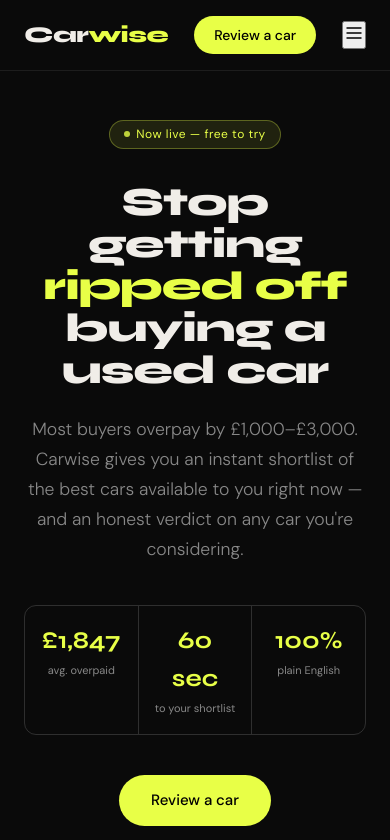
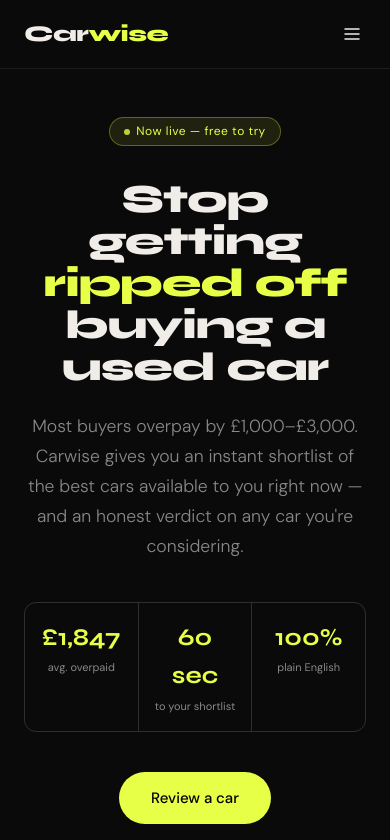
Before and after one commit to willthorne11/carwise, a Next.js app: page / in a window 390 px wide. Shown: the top 840 px of the page. Built offline with nearby package versions, Linux system fonts and the light colour scheme; no server answers.

Commit message:
Update Nav.module.css

```diff
--- a/components/Nav.module.css
+++ b/components/Nav.module.css
@@ -15,6 +15,8 @@
   font-weight: 800;
   font-size: 1.4rem;
   letter-spacing: -0.5px;
+  text-decoration: none;
+  color: var(--text);
 }
 
 .logo span { color: var(--accent); }
@@ -36,11 +38,7 @@
 
 .ctaSecondary {
   color: var(--muted) !important;
-  font-size: 14px;
-  transition: color 0.2s !important;
 }
-
-.ctaSecondary:hover { color: var(--text) !important; }
 
 .cta {
   background: var(--accent) !important;
@@ -50,13 +48,48 @@
   font-weight: 500;
   font-size: 14px;
   transition: opacity 0.2s !important;
-  text-decoration: none;
+  text-decoration: none !important;
 }
 
 .cta:hover { opacity: 0.85; }
 
-@media (max-width: 600px) {
+.hamburger {
+  display: none;
+  background: none;
+  border: none;
+  cursor: pointer;
+  color: var(--text);
+  padding: 4px;
+}
+
+.mobileMenu {
+  display: none;
+  flex-direction: column;
+  background: var(--surface);
+  border-bottom: 0.5px solid var(--border);
+  position: sticky;
+  top: 65px;
+  z-index: 99;
+}
+
+.mobileLink {
+  display: flex;
+  align-items: center;
+  gap: 12px;
+  padding: 1rem 1.5rem;
+  color: var(--muted);
+  text-decoration: none;
+  font-size: 15px;
+  border-bottom: 0.5px solid var(--border);
+  transition: background 0.15s, color 0.15s;
+}
+
+.mobileLink:last-child { border-bottom: none; }
+.mobileLink:hover { background: var(--surface2); color: var(--text); }
+
+@media (max-width: 680px) {
   .nav { padding: 1rem 1.5rem; }
-  .links a:not(.cta):not(.ctaSecondary) { display: none; }
-  .ctaSecondary { display: none !important; }
+  .links { display: none; }
+  .hamburger { display: flex; }
+  .mobileMenu { display: flex; }
 }
```
